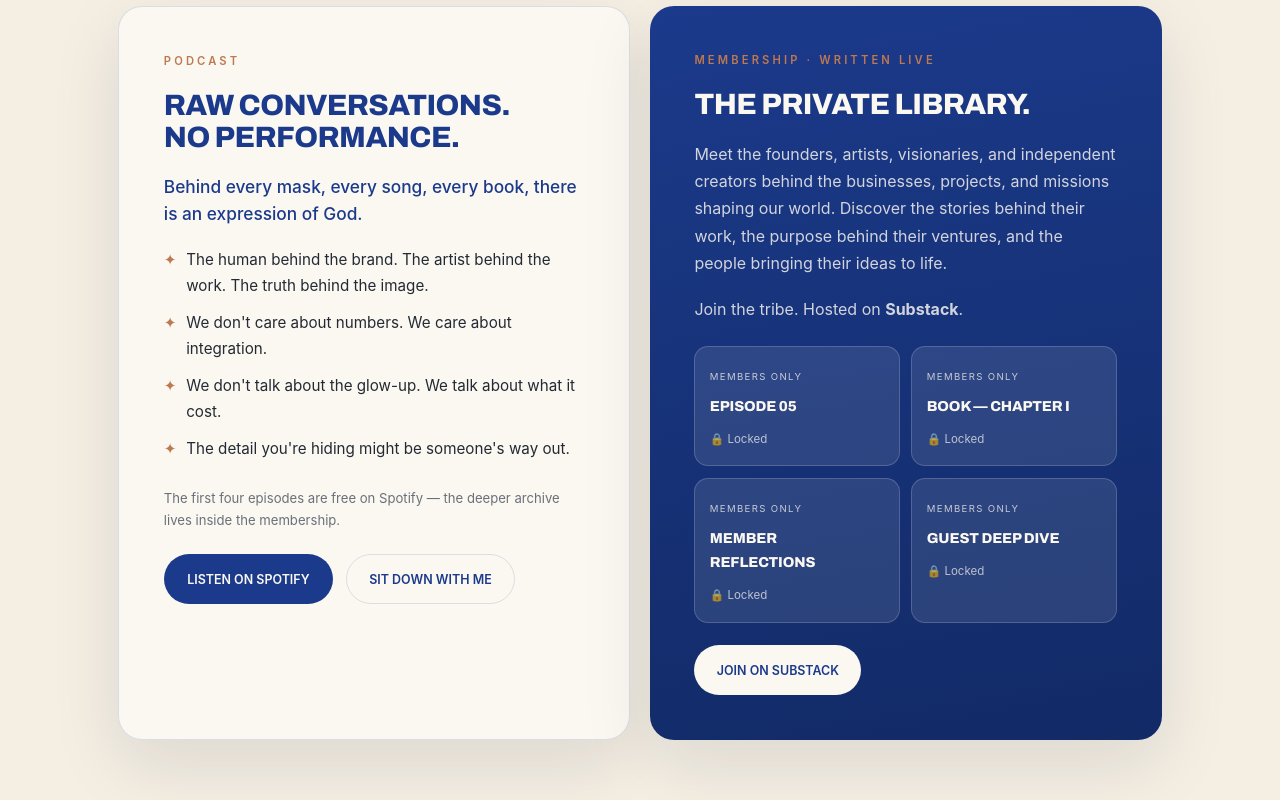
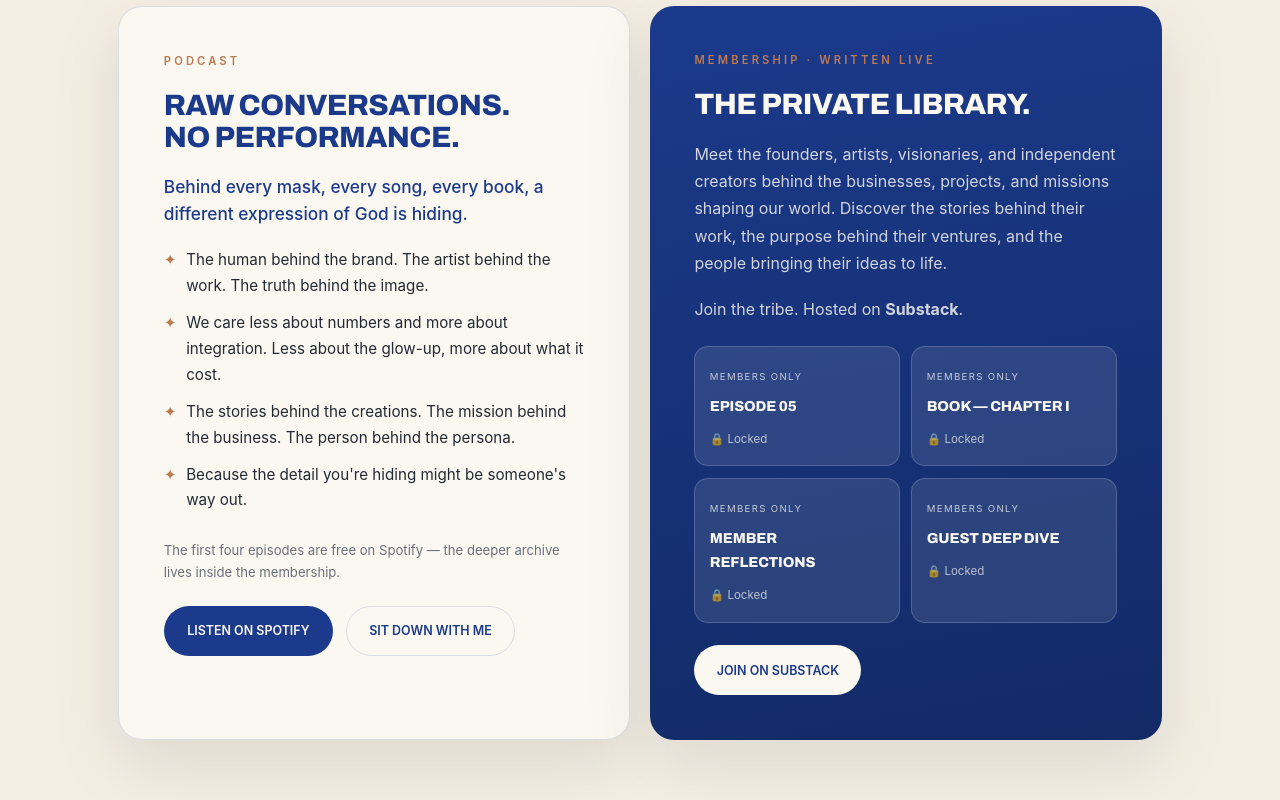
Before and after one commit to allwehaveisnowonline/allwehaveisnow, a plain HTML site: page index.html in a window 1280 px wide. Shown: the part 1865-2665 px from the top of the page. Drawn offline with Linux system fonts and the light colour scheme; a web font is replaced by a local one.

Commit message:
Podcast panel: new opening line and list copy
Co-Authored-By: Claude Opus 5 <noreply@anthropic.com>
Claude-Session: https://claude.ai/code/session_01NdFKiaJe45QYYmtj8MYKtS

```diff
--- a/index.html
+++ b/index.html
@@ -376,12 +376,12 @@
         <article class="panel reveal">
           <div class="eyebrow">Podcast</div>
           <h3 class="ptitle">Raw conversations.<br />No performance.</h3>
-          <p class="godline">Behind every mask, every song, every book, there is an expression of God.</p>
+          <p class="godline">Behind every mask, every song, every book, a different expression of God is hiding.</p>
           <ul class="plist">
             <li>The human behind the brand. The artist behind the work. The truth behind the image.</li>
-            <li>We don't care about numbers. We care about integration.</li>
-            <li>We don't talk about the glow-up. We talk about what it cost.</li>
-            <li>The detail you're hiding might be someone's way out.</li>
+            <li>We care less about numbers and more about integration. Less about the glow-up, more about what it cost.</li>
+            <li>The stories behind the creations. The mission behind the business. The person behind the persona.</li>
+            <li>Because the detail you're hiding might be someone's way out.</li>
           </ul>
           <p class="small">The first four episodes are free on Spotify — the deeper archive lives inside the membership.</p>
           <div class="actions">
```
